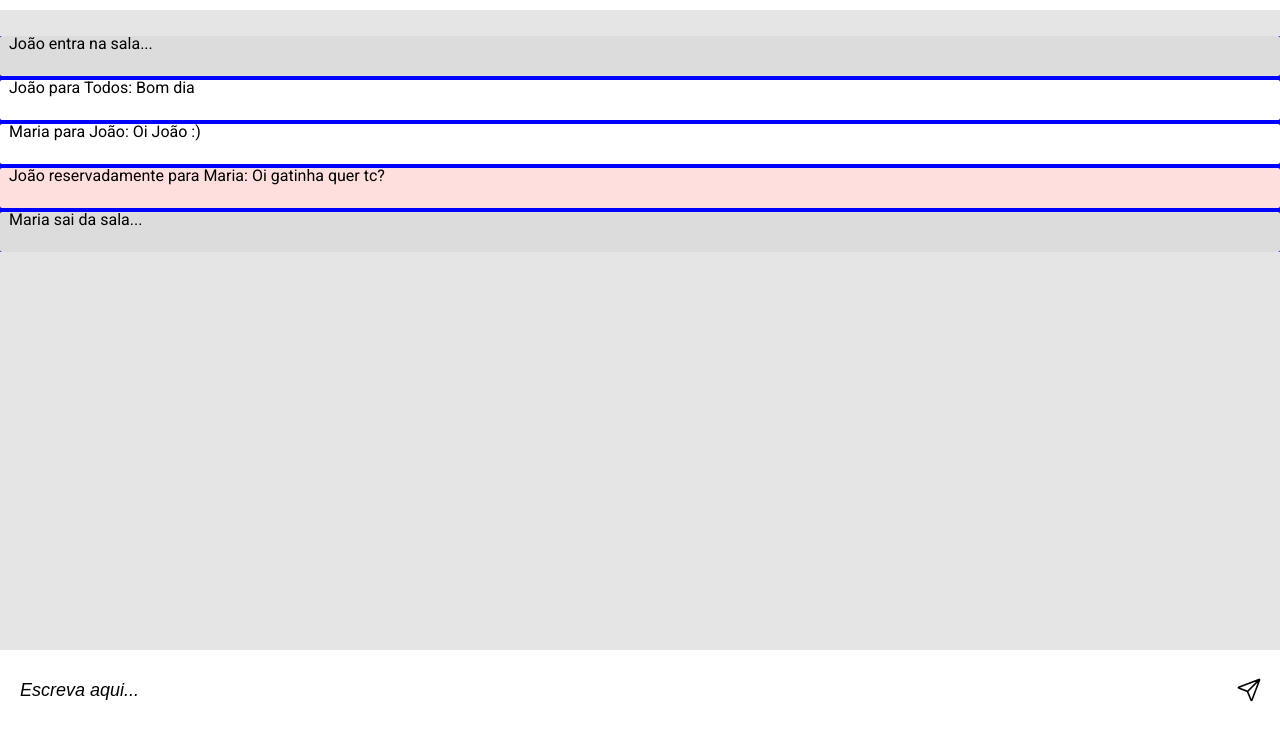
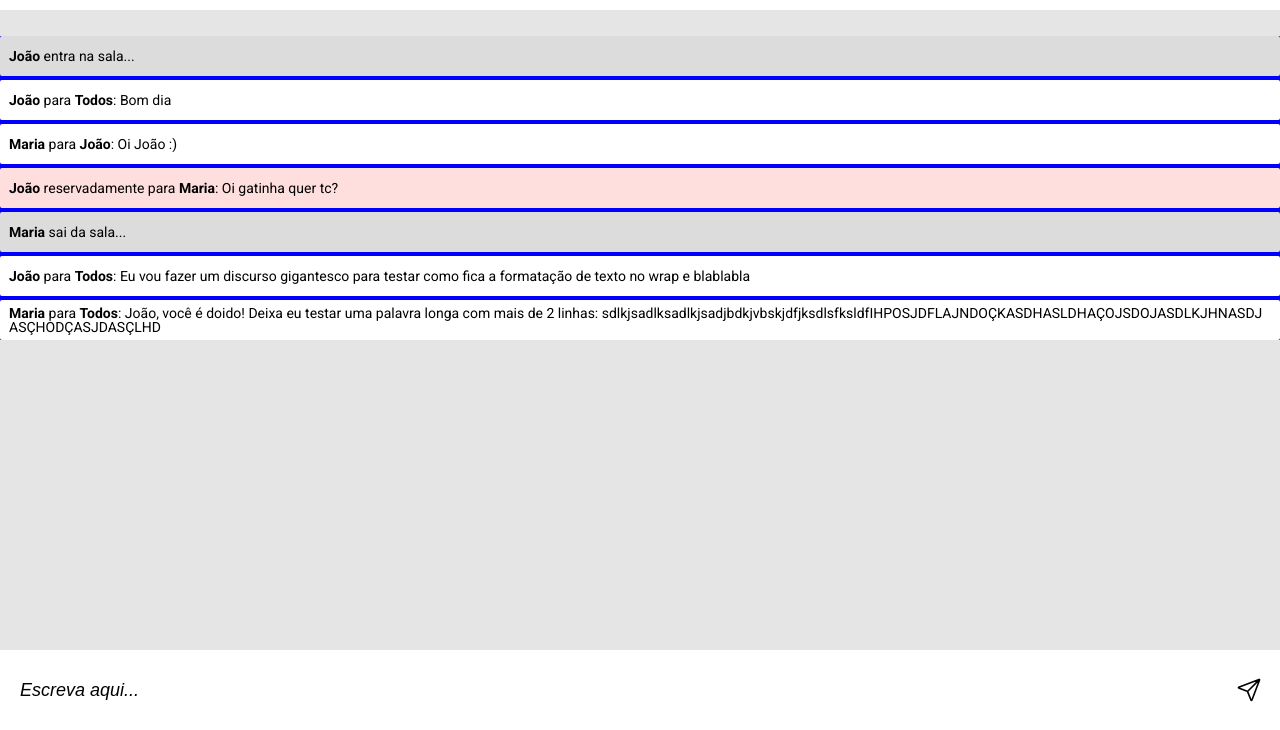
Before and after one commit to mmparadinha/Bate-papo-UOL, a plain HTML site: page index.html in a window 1280 px wide. Shown: the part 70-800 px from the top of the page. Drawn offline with nearby package versions, Linux system fonts and the light colour scheme.

Commit message:
Ajustes no alinhamento, quebras de linhas e peso da fonte

```diff
--- a/index.html
+++ b/index.html
@@ -19,19 +19,25 @@
 
     <div class="main">
         <div class="mensagem entrada">
-            João entra na sala...
+            <p><span>João</span> entra na sala...</p>
         </div>
         <div class="mensagem">
-            João para Todos: Bom dia
+            <p><span>João</span> para <span>Todos</span>: Bom dia</p>
         </div>
         <div class="mensagem">
-            Maria para João: Oi João :)
+            <p><span>Maria</span> para <span>João</span>: Oi João :)</p>
         </div>
         <div class="mensagem privada">
-            João reservadamente para Maria: Oi gatinha quer tc?
+            <p><span>João</span> reservadamente para <span>Maria</span>: Oi gatinha quer tc?</p>
         </div>
         <div class="mensagem saida">
-            Maria sai da sala...
+            <p><span>Maria</span> sai da sala...</p>
+        </div>
+        <div class="mensagem">
+            <p><span>João</span> para <span>Todos</span>: Eu vou fazer um discurso gigantesco para testar como fica a formatação de texto no wrap e blablabla</p>
+        </div>
+        <div class="mensagem">
+            <p><span>Maria</span> para <span>Todos</span>: João, você é doido! Deixa eu testar uma palavra longa com mais de 2 linhas: sdlkjsadlksadlkjsadjbdkjvbskjdfjksdlsfksldfIHPOSJDFLAJNDOÇKASDHASLDHAÇOJSDOJASDLKJHNASDJASÇHODÇASJDASÇLHD</p>
         </div>
     </div>
 
@@ -48,6 +54,7 @@
     <ion-icon name="lock-open"></ion-icon> -->
 
     <script type="module" src="https://unpkg.com/ionicons@5.5.2/dist/ionicons/ionicons.esm.js"></script>
+    <script src="https://cdn.jsdelivr.net/npm/axios/dist/axios.min.js"></script>
     <script src="script.js"></script>
 </body>
 
--- a/style.css
+++ b/style.css
@@ -7,6 +7,13 @@
 body {
     background-color: #E5E5E5;
     font-family: 'Roboto', sans-serif;
+    font-weight: 400;
+    font-size: 14px;
+    word-break: break-all;
+}
+
+span {
+    font-weight: 700;
 }
 
 .top-bar {
@@ -41,8 +48,9 @@ body {
     min-height: 40px;
     padding: 0 9px;
     width: 100%;
-    display: inline-block;
-    text-align: left;
+    display: flex;
+    flex-direction: column;
+    justify-content: center;
 }
 
 .mensagem.entrada {
@@ -72,7 +80,6 @@ body {
 
 input {
     font-size: 18px;
-    font-weight: 400;
     border: hidden;
 }
 
```
